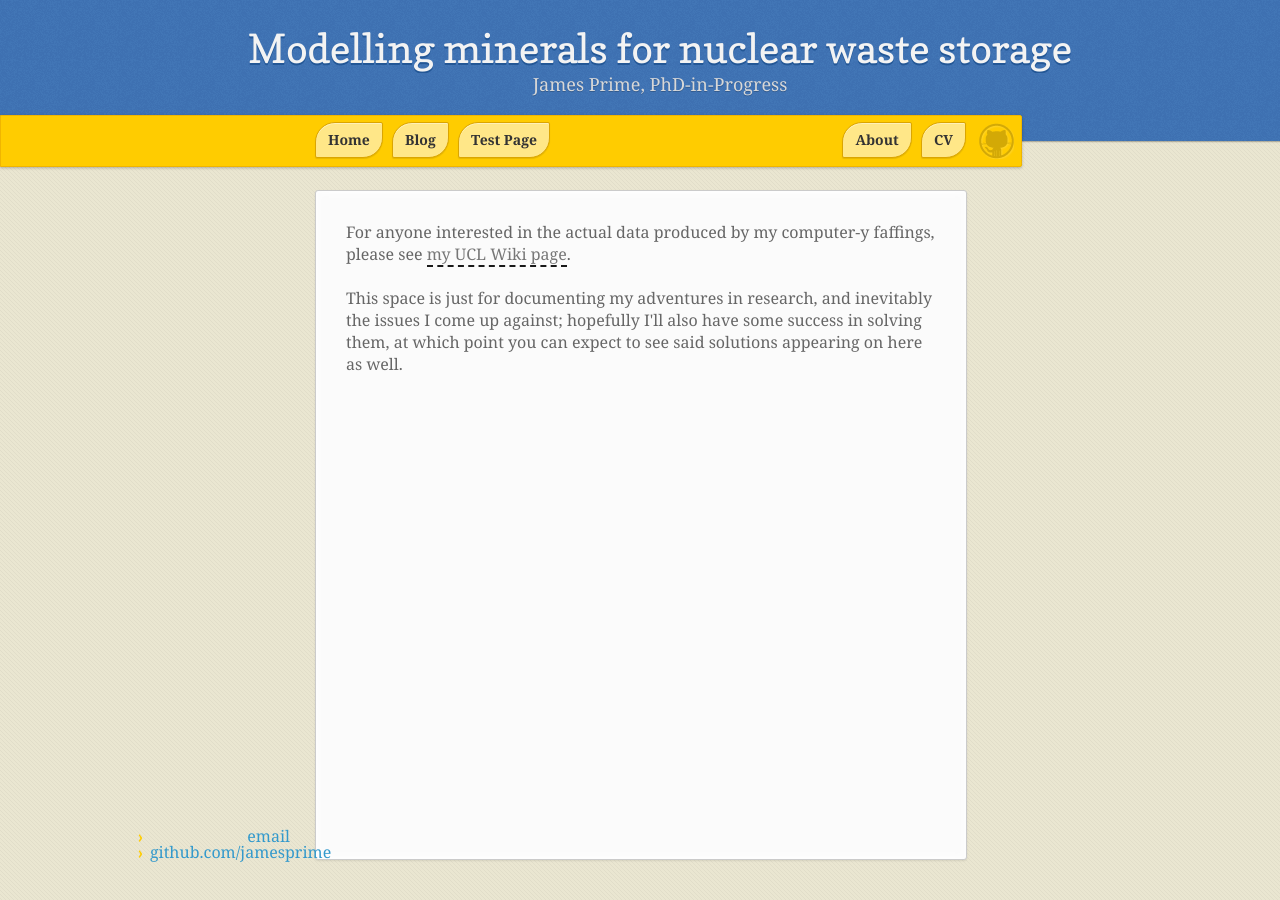
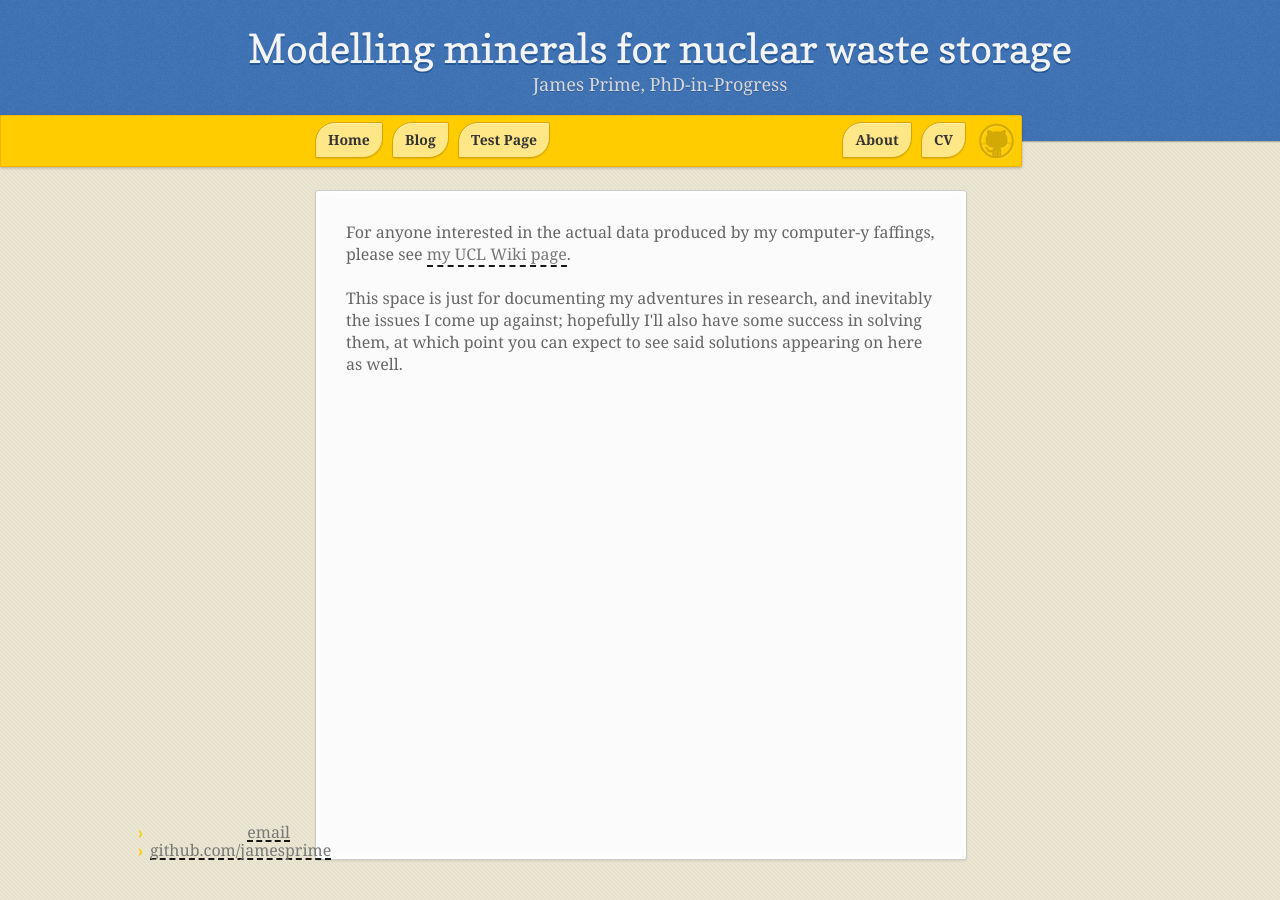
Before and after one commit to jamesprime/jamesprime.github.io, a Jekyll site: the page built from index.html, in a window 1280 px wide. Built offline with Jekyll 4.4.1, drawn with Linux system fonts in a browser that asks for light colours; nearby versions of some CDN libraries; some web fonts are replaced.

Commit message:
Updated index.html and _sass/jamesprime.scss
Removed class="inline-link" from <a> tags again in index.html, and Sass-ified the plain-CSS .inline-link stylings for a elements generally in _sass/jamesprime.html

```diff
--- a/_sass/jamesprime.scss
+++ b/_sass/jamesprime.scss
@@ -49,10 +49,30 @@ h3 {
     line-height: 24px;
 }
 
-a {
+/*a {
     color: #3399cc;
     font-weight: 400;
     text-decoration: none;
+}*/
+
+a {
+    display: inline-block;
+    border-bottom: 2px dashed rgba(0,0,0,0.9);
+    /* Font styles */
+    text-decoration: none;
+    color: #777777;
+
+    &:hover {
+        border-bottom-style: dotted;
+    }
+
+    &:active {
+        border-bottom-style: solid;
+    }
+
+    &:visited {
+        border-bottom: 2px solid #97CAF2;
+    }
 }
 
 a small {
@@ -281,26 +301,6 @@ header {
         display: block;
         background: url(../images/octocat-logo.png);
     }
-}
-
-.inline-link {
-    display: inline-block;
-    border-bottom: 2px dashed rgba(0,0,0,0.9);
-    /* Font styles */
-    text-decoration: none;
-    color: #777777;
-}
-
-.inline-link:hover {
-    border-bottom-style: dotted;
-}
-
-.inline-link:active {
-    border-bottom-style: solid;
-}
-
-.inline-link:visited {
-    border-bottom: 2px solid #97CAF2;
 }
 
 section {
--- a/index.html
+++ b/index.html
@@ -4,6 +4,6 @@ title: "Modelling minerals for nuclear waste storage: exploiting e-science"
 ---
 <div class="blurb">
     <!-- <h1>Hello!</h1> -->
-    <p>For anyone interested in the actual data produced by my computer-y faffings, please see <a class="inline-link" href="https://wiki.ucl.ac.uk/display/~zccah73/JC+Prime">my UCL Wiki page</a>.</p>
+    <p>For anyone interested in the actual data produced by my computer-y faffings, please see <a href="https://wiki.ucl.ac.uk/display/~zccah73/JC+Prime">my UCL Wiki page</a>.</p>
     <p>This space is just for documenting my adventures in research, and inevitably the issues I come up against; hopefully I'll also have some success in solving them, at which point you can expect to see said solutions appearing on here as well.</p>
 </div><!-- /.blurb -->
```
